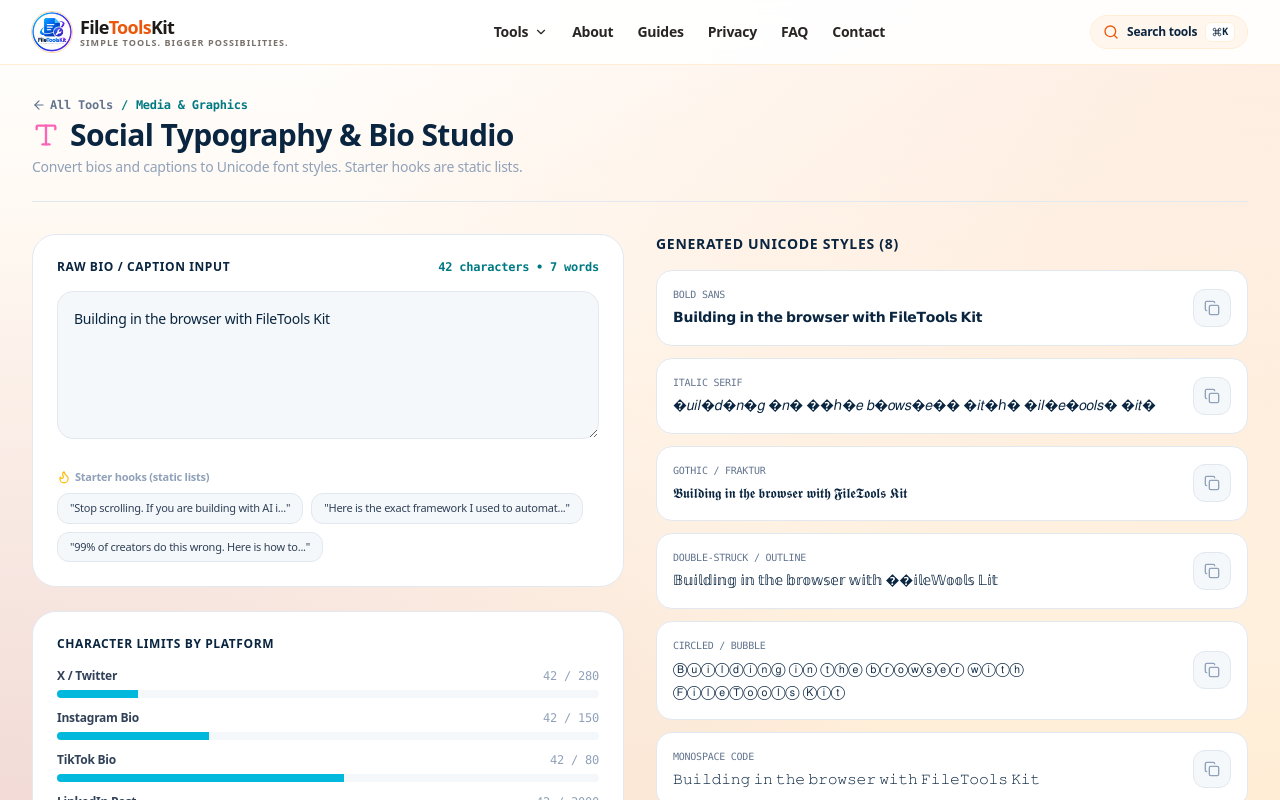
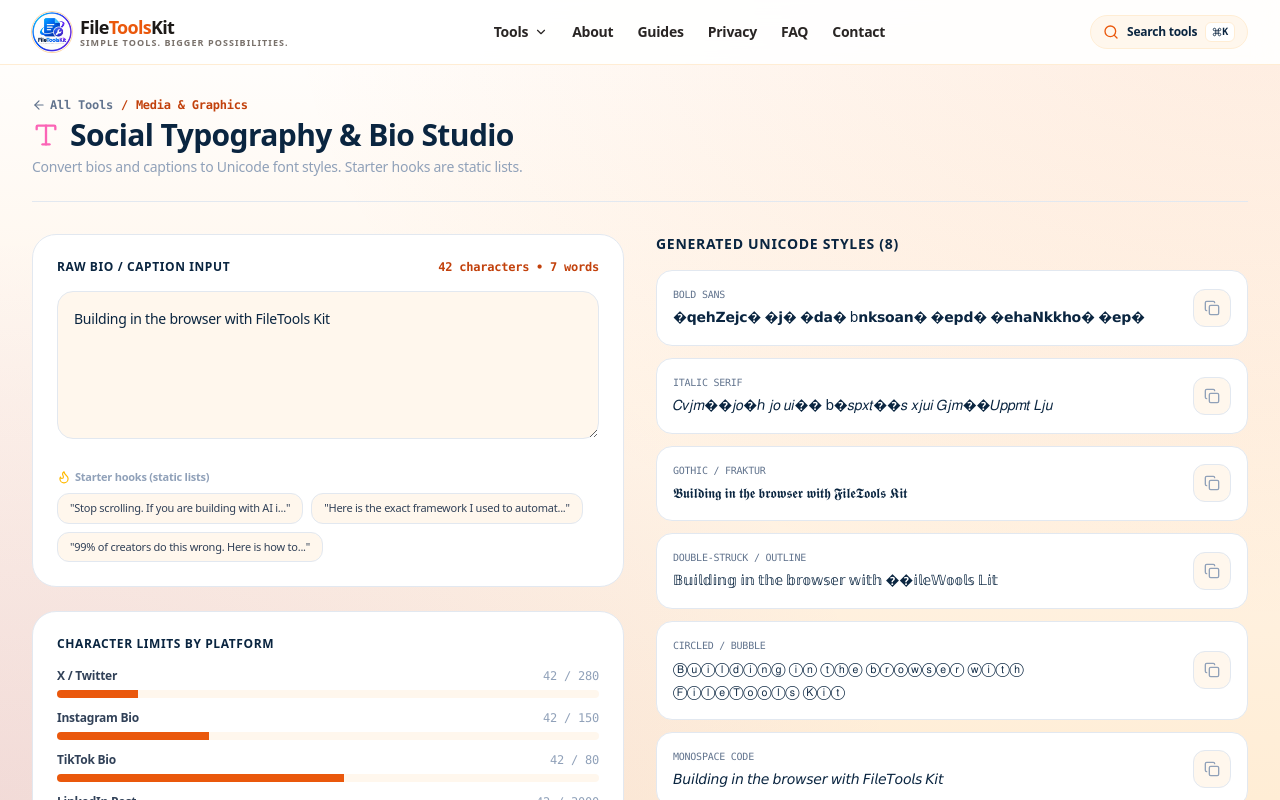
Before and after one commit to Sourendas/OmniCraft-Studio, a React (Vite) app: page /social-studio in a window 1280 px wide. Shown: the top 800 px of the page. Built offline with nearby package versions, Linux system fonts and the light colour scheme.

Commit message:
Citrus theme on Dev Tools, Health Calculator, and Social Studio

```diff
--- a/src/pages/tools/SocialStudioPage.tsx
+++ b/src/pages/tools/SocialStudioPage.tsx
@@ -21,7 +21,7 @@ const UNICODE_STYLES = [
     name: 'Bold Sans',
     transform: (text: string) => {
       const normal = 'abcdefghijklmnopqrstuvwxyzABCDEFGHIJKLMNOPQRSTUVWXYZ0123456789';
-      const bold = '𝗮𝗯𝗰𝗱𝗲𝗳𝗴𝗵𝗶𝗷𝗸𝗹𝗺𝗻𝗼𝗽𝗾𝗿𝘀𝘁𝘂𝘃𝘄𝘅𝘆𝘇𝗔𝗕𝗖𝗗𝗘𝗙𝗚𝗛𝗜𝗝𝗞𝗟𝗠𝗡𝗢𝗣𝗤𝗥𝗦𝗧𝗨𝗩𝗪𝗫𝗬𝗭𝟬𝟭𝟮𝟯𝟰𝟱𝟲𝟳𝟴𝟵';
+      const bold = '𝗪b𝗬𝗭𝗮𝗯𝗰𝗱𝗲𝗳𝗴𝗵𝗶𝗷𝗸𝗹𝗺𝗻𝗼𝗽𝗾𝗿𝘀𝘁𝘂𝘃𝗎𝗏𝗐𝗑𝗒𝗓𝗔𝗕𝗖𝗗𝗘𝗙𝗚𝗛𝗜𝗝𝗞𝗟𝗠𝗡𝗢𝗣𝗤𝗥𝗦𝗧𝟎𝟏𝟐𝟑𝟒𝟓𝟔𝟕𝟖𝟗';
       return text.split('').map(c => {
         const i = normal.indexOf(c);
         return i !== -1 ? bold.slice(i * 2, i * 2 + 2) || c : c;
@@ -32,7 +32,7 @@ const UNICODE_STYLES = [
     name: 'Italic Serif',
     transform: (text: string) => {
       const normal = 'abcdefghijklmnopqrstuvwxyzABCDEFGHIJKLMNOPQRSTUVWXYZ';
-      const italic = '𝑎𝑏𝑐𝑑𝑒𝑓𝑔ℎ𝑖𝑗𝑘𝑙𝑚𝑛𝑜𝑝𝑞𝑟𝑠𝑡𝑢𝑣𝑤𝑥𝑦𝑧𝐴𝐵𝐶𝐷𝐸𝐹𝐺𝐻𝐼𝐽𝐾𝐿𝑀𝑁𝑂𝑃𝑄𝑅𝑆𝑇𝑈𝑉𝑊𝑋𝑌𝑍';
+      const italic = '𝑎b𝑐𝑑𝑒𝑓𝑔ℎ𝑖𝑗𝑘𝑙𝑚𝑛𝑜𝑝𝑞𝑟𝑠𝑡𝑢𝑣𝑤𝑥𝑦𝑧𝐴𝐵𝐶𝐷𝐸𝐹𝐺𝐻𝐼𝐽𝐾𝐿𝑀𝑁𝑂𝑃𝑄𝑅𝑆𝑇𝑈𝑉𝑊𝑋';
       return text.split('').map(c => {
         const i = normal.indexOf(c);
         return i !== -1 ? italic.slice(i * 2, i * 2 + 2) || c : c;
@@ -54,7 +54,7 @@ const UNICODE_STYLES = [
     name: 'Double-Struck / Outline',
     transform: (text: string) => {
       const normal = 'abcdefghijklmnopqrstuvwxyzABCDEFGHIJKLMNOPQRSTUVWXYZ0123456789';
-      const ds = '𝕒𝕓𝕔𝕕𝕖𝕗𝕘𝕙𝕚𝕛𝕜𝕝𝕞𝕟𝕠𝕡𝕢𝕣𝕤𝕥𝕦𝕧𝕨𝕩𝕪𝕫𝔸𝔹ℂ𝔻𝔼𝔽𝔾ℍ𝕀𝕁𝕂𝕃𝕄ℕ𝕆ℙℚℝ𝕊𝕋𝕌𝕍𝕎𝕏𝕐ℤ𝟘𝟙𝟚𝟛𝟜𝟝𝟞𝟟𝟠𝟡';
+      const ds = '𝕒𝕓𝕔𝕕𝕖𝕗𝕘𝕙𝕚𝕛𝕜𝕝𝕞𝕟𝕠𝕡𝕢𝕣𝕤𝕥𝕦𝕧𝕨𝕩𝕪𝕫𝔸𝔹ℂ𝔻𝔼𝔽𝔾ℍ𝕀𝕁𝕂𝕃𝕄ℕ𝕆ℙℚℝ𝕊𝕋𝕌𝕍𝕎𝕏𝟘𝟙𝟚𝟛𝟜𝟝𝟞𝟟𝟠𝟡';
       return text.split('').map(c => {
         const i = normal.indexOf(c);
         return i !== -1 ? ds.slice(i * 2, i * 2 + 2) || c : c;
@@ -76,7 +76,7 @@ const UNICODE_STYLES = [
     name: 'Monospace Code',
     transform: (text: string) => {
       const normal = 'abcdefghijklmnopqrstuvwxyzABCDEFGHIJKLMNOPQRSTUVWXYZ0123456789';
-      const mono = '𝚊𝚋𝚌𝚍𝚎𝚏𝚐𝚑𝚒𝚓𝚔𝚕𝚖𝚗𝚘𝚙𝚚𝚛𝚜𝚝𝚞𝚟𝚠𝚡𝚢𝚣𝙰𝙱𝙲𝙳𝙴𝙵𝙶𝙷𝙸𝙹𝙺𝙻𝙼𝙽𝙾𝙿𝚀𝚁𝚂𝚃𝚄𝚅𝚆𝚇𝚈𝚉𝟶𝟷𝟸𝟹𝟺𝟻𝟼𝟽𝟾𝟿';
+      const mono = '𝘢𝘣𝘤𝘥𝘦𝘧𝘨𝘩𝘪𝘫𝘬𝘭𝘮𝘯𝘰𝘱𝘲𝘳𝘴𝘵𝘶𝘷𝘸𝘹𝘺𝘻𝘈𝘉𝘊𝘋𝘌𝘍𝘎𝘏𝘐𝘑𝘒𝘓𝘔𝘕𝘖𝘗𝘘𝘙𝘚𝘛𝘜𝘝𝘞𝘟𝘠𝘡𝟶𝟷𝟸𝟹𝟺𝟻𝟼𝟽𝟾𝟿';
       return text.split('').map(c => {
         const i = normal.indexOf(c);
         return i !== -1 ? mono.slice(i * 2, i * 2 + 2) || c : c;
@@ -105,9 +105,9 @@ const UNICODE_STYLES = [
 const PLATFORMS = [
   { name: 'X / Twitter', max: 280, color: 'text-sky-400', border: 'border-sky-500/40' },
   { name: 'Instagram Bio', max: 150, color: 'text-pink-400', border: 'border-pink-500/40' },
-  { name: 'TikTok Bio', max: 80, color: 'text-[#00A3AD]', border: 'border-cyan-500/40' },
+  { name: 'TikTok Bio', max: 80, color: 'text-[#EA580C]', border: 'border-[#EA580C]/40' },
   { name: 'LinkedIn Post', max: 3000, color: 'text-blue-400', border: 'border-blue-500/40' },
-  { name: 'Threads', max: 500, color: 'text-violet-400', border: 'border-violet-500/40' }
+  { name: 'Threads', max: 500, color: 'text-[#7C3AED]', border: 'border-[#7C3AED]/40' }
 ];
 
 export const SocialStudioPage: React.FC = () => {
@@ -128,11 +128,10 @@ export const SocialStudioPage: React.FC = () => {
 
   return (
     <div className="relative z-10 max-w-7xl mx-auto px-4 sm:px-6 lg:px-8 py-8">
-      {/* Header */}
       <div className="flex flex-col sm:flex-row sm:items-center justify-between gap-4 pb-6 border-b border-slate-200">
         <div>
-          <div className="flex items-center gap-2 text-xs font-mono text-[#007A82] font-bold mb-1">
-            <Link to="/" className="text-slate-500 hover:text-[#00A3AD] flex items-center gap-1">
+          <div className="flex items-center gap-2 text-xs font-mono text-[#C2410C] font-bold mb-1">
+            <Link to="/" className="text-slate-500 hover:text-[#EA580C] flex items-center gap-1">
               <ArrowLeft className="w-3.5 h-3.5" /> All Tools
             </Link>
             <span>/</span>
@@ -149,14 +148,13 @@ export const SocialStudioPage: React.FC = () => {
       </div>
 
       <div className="my-8 grid grid-cols-1 lg:grid-cols-12 gap-8 items-start">
-        {/* Left: Input & Platform Character Limits */}
         <div className="lg:col-span-6 space-y-6">
           <div className="rounded-3xl bg-white border border-slate-200 p-6 space-y-4">
             <div className="flex items-center justify-between">
               <label className="text-xs font-bold text-[#0A2540] uppercase tracking-wider">
                 Raw Bio / Caption Input
               </label>
-              <span className="text-xs font-mono text-[#007A82] font-bold">
+              <span className="text-xs font-mono text-[#C2410C] font-bold">
                 {inputText.length} characters • {inputText.trim().split(/\s+/).filter(Boolean).length} words
               </span>
             </div>
@@ -166,10 +164,9 @@ export const SocialStudioPage: React.FC = () => {
               value={inputText}
               onChange={(e) => setInputText(e.target.value)}
               placeholder="Type your caption, tweet, or bio..."
-              className="w-full p-4 rounded-2xl bg-[#F4F8FA] border border-slate-200 text-sm text-[#0A2540] focus:outline-none focus:border-[#00A3AD] leading-relaxed font-sans"
+              className="w-full p-4 rounded-2xl bg-[#FFF7ED] border border-slate-200 text-sm text-[#0A2540] focus:outline-none focus:border-[#EA580C] leading-relaxed font-sans"
             />
 
-            {/* Quick Hooks Injection */}
             <div className="space-y-2 pt-2">
               <span className="text-[11px] text-slate-400 flex items-center gap-1 font-bold">
                 <Flame className="w-3.5 h-3.5 text-amber-400" />
@@ -180,7 +177,7 @@ export const SocialStudioPage: React.FC = () => {
                   <button
                     key={i}
                     onClick={() => setInputText(h)}
-                    className="text-left text-[11px] px-3 py-1.5 rounded-xl bg-[#F4F8FA] hover:bg-slate-100 border border-slate-200 text-slate-700 truncate max-w-full transition-colors"
+                    className="text-left text-[11px] px-3 py-1.5 rounded-xl bg-[#FFF7ED] hover:bg-slate-100 border border-slate-200 text-slate-700 truncate max-w-full transition-colors"
                   >
                     "{h.slice(0, 45)}..."
                   </button>
@@ -189,7 +186,6 @@ export const SocialStudioPage: React.FC = () => {
             </div>
           </div>
 
-          {/* Platform Meter Cards */}
           <div className="rounded-3xl bg-white border border-slate-200 p-6 space-y-4">
             <h3 className="text-xs font-bold text-[#0A2540] uppercase tracking-wider">
               Character limits by platform
@@ -208,11 +204,11 @@ export const SocialStudioPage: React.FC = () => {
                         {inputText.length} / {p.max} {isOver && `(+${inputText.length - p.max})`}
                       </span>
                     </div>
-                    <div className="w-full h-2 rounded-full bg-[#F4F8FA] overflow-hidden">
+                    <div className="w-full h-2 rounded-full bg-[#FFF7ED] overflow-hidden">
                       <div
                         style={{ width: `${percent}%` }}
                         className={`h-full transition-all duration-300 ${
-                          isOver ? 'bg-rose-500' : percent > 85 ? 'bg-amber-400' : 'bg-cyan-500'
+                          isOver ? 'bg-rose-500' : percent > 85 ? 'bg-amber-400' : 'bg-[#EA580C]'
                         }`}
                       />
                     </div>
@@ -223,7 +219,6 @@ export const SocialStudioPage: React.FC = () => {
           </div>
         </div>
 
-        {/* Right: Unicode Typography Grid */}
         <div className="lg:col-span-6 space-y-4">
           <div className="flex items-center justify-between">
             <h3 className="text-sm font-bold text-[#0A2540] uppercase tracking-wider">
@@ -250,7 +245,7 @@ export const SocialStudioPage: React.FC = () => {
 
                   <button
                     onClick={() => handleCopy(transformed, idx)}
-                    className="p-2.5 rounded-xl bg-[#F4F8FA] hover:bg-slate-100 text-slate-400 hover:text-[#00A3AD] border border-slate-200 shrink-0 transition-all"
+                    className="p-2.5 rounded-xl bg-[#FFF7ED] hover:bg-slate-100 text-slate-400 hover:text-[#EA580C] border border-slate-200 shrink-0 transition-all"
                   >
                     {copiedIndex === idx ? (
                       <Check className="w-4 h-4 text-emerald-700" />
```
